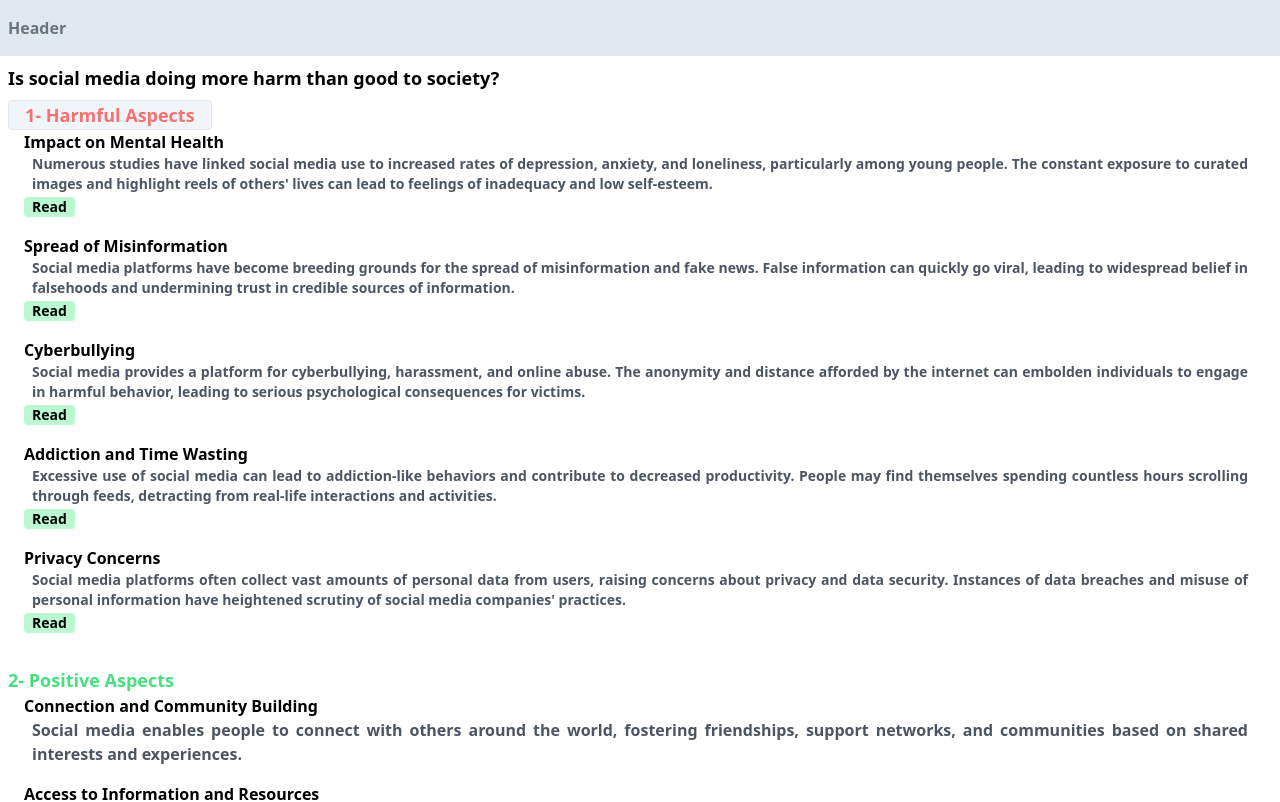
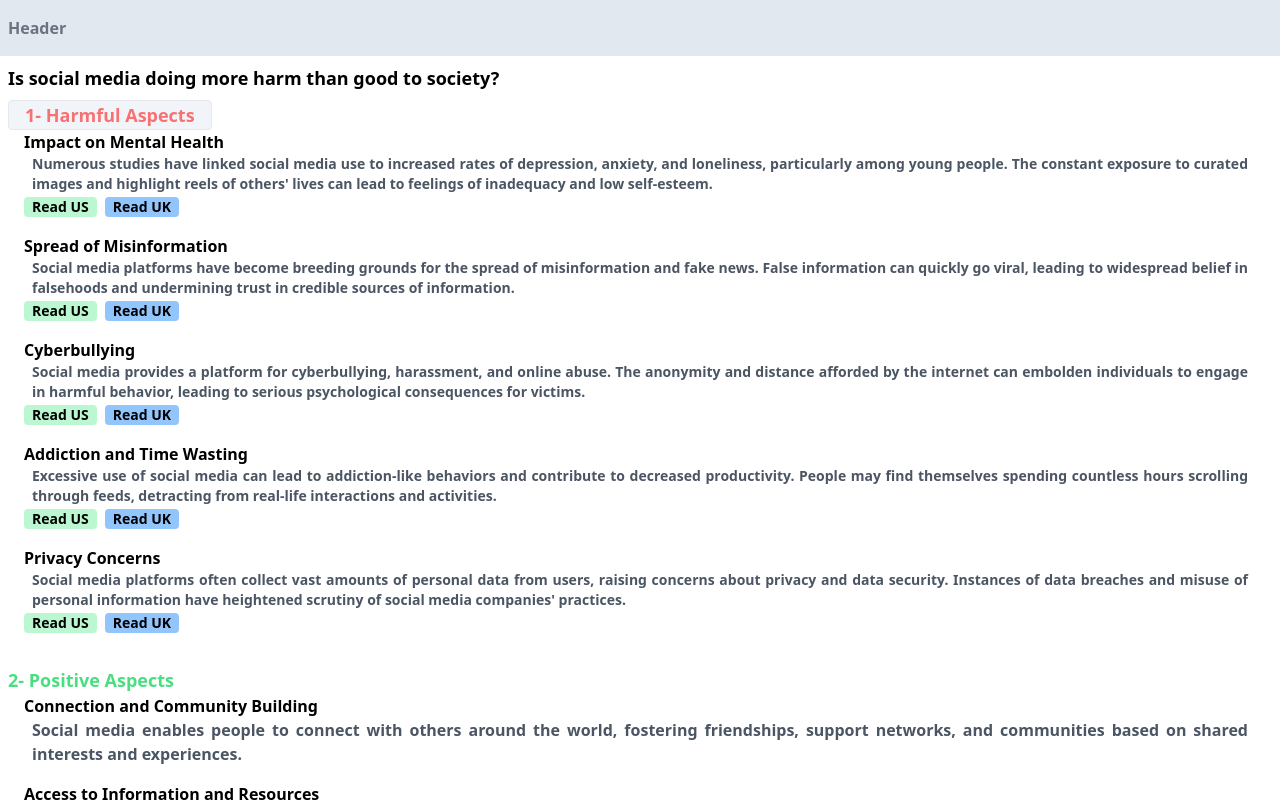
Before and after one commit to ThamerWardah/topics, a Next.js app: page / in a window 1280 px wide. Shown: the top 802 px of the page. Built offline with nearby package versions, Linux system fonts and the light colour scheme.

Commit message:
add new language to read Uk

```diff
--- a/app/page.js
+++ b/app/page.js
@@ -2,11 +2,11 @@
 import { topics } from './data/data.js'
 export default function Home() {
   const todayTopics = topics
-  const handleClickOnText = (text) => {
+  const handleClickOnText = (text, b) => {
     let speech = new SpeechSynthesisUtterance()
     speech.text = text
-    speech.lang = 'en-US'
-    speech.rate = 0.8
+    speech.lang = b === 'US' ? 'en-US' : 'en-GB'
+    speech.rate = 0.75
     speech.volume = 0.8
     window.speechSynthesis.speak(speech)
   }
@@ -27,10 +27,17 @@ export default function Home() {
                 {item.description}
               </h3>
               <button
-                onClick={() => handleClickOnText(item.description)}
+                onClick={() => handleClickOnText(item.description, 'US')}
                 className="bg-green-200 rounded px-2 text-sm font-bold cursor-pointer"
               >
-                Read
+                Read US
+              </button>
+
+              <button
+                onClick={() => handleClickOnText(item.description, 'UK')}
+                className="bg-blue-300 rounded px-2 text-sm font-bold cursor-pointer mx-2"
+              >
+                Read UK
               </button>
             </div>
           ))}
```
